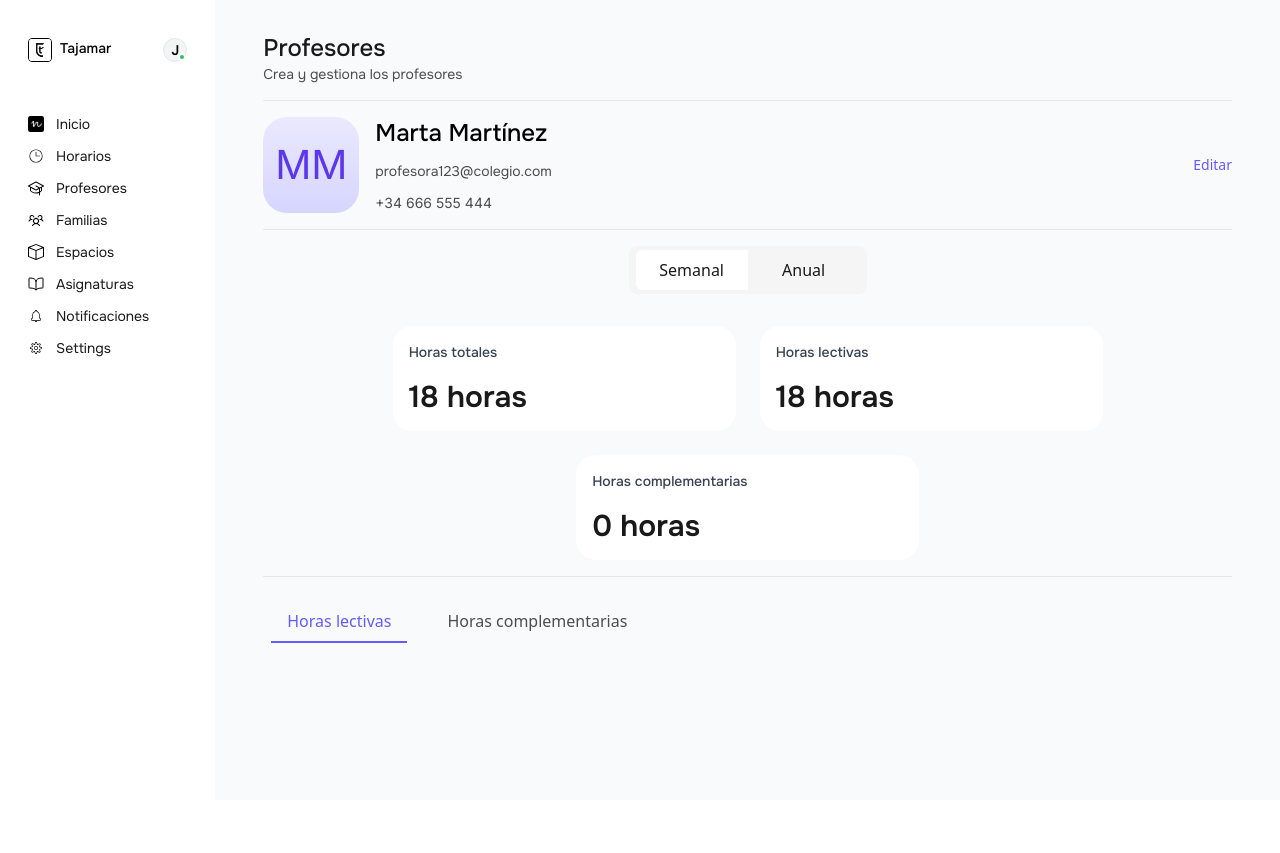
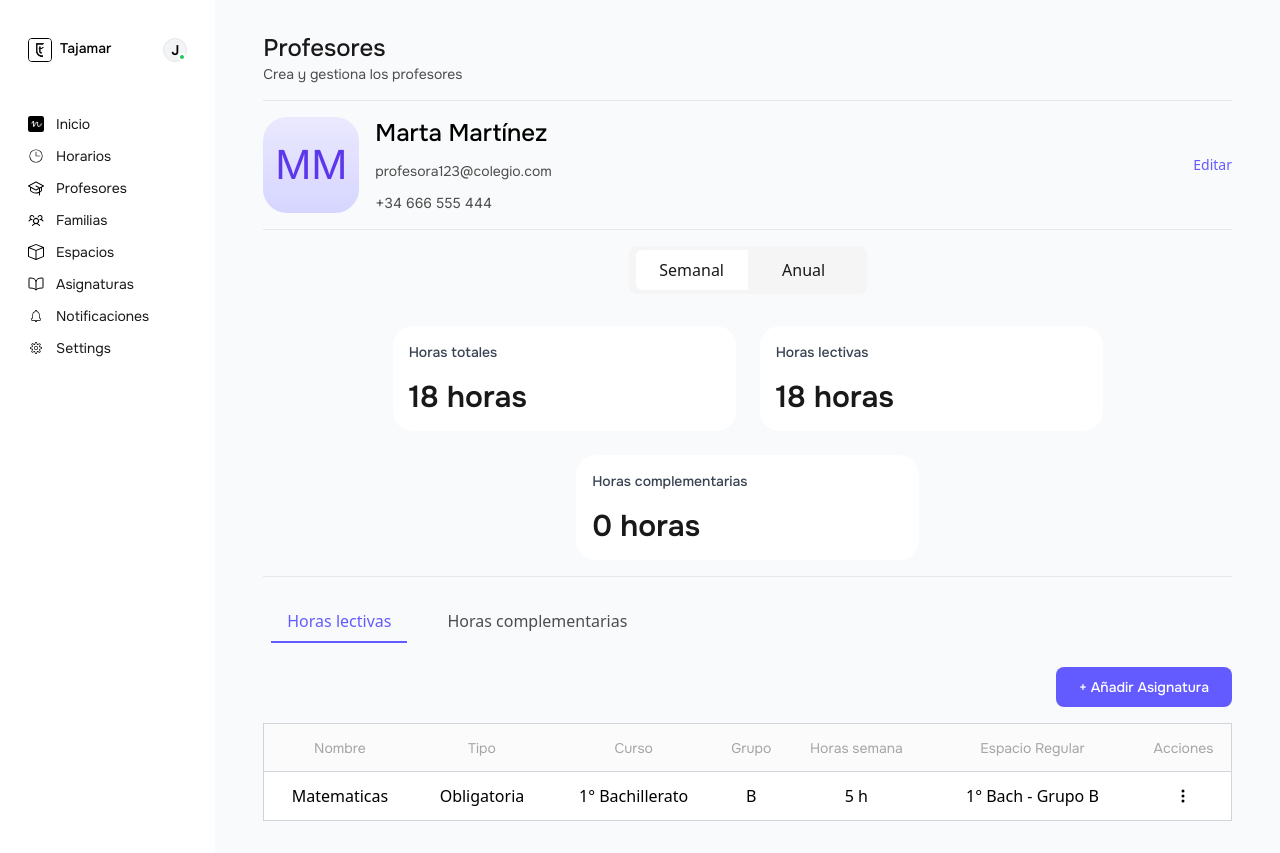
Before and after one commit to RickHalmoguera/dashboard-nuela, a React (Vite) app: page / in a window 1280 px wide. Before the commit the page ends 800 px from the top, so only its background shows below. Built offline with nearby package versions, Linux system fonts and the light colour scheme.

Commit message:
ADD: TABLE STYLE

```diff
--- a/src/components/MainContainer/TableContainer.tsx
+++ b/src/components/MainContainer/TableContainer.tsx
@@ -1,9 +1,13 @@
+import AddBtn from "../Table/AddBtn";
+import Table from "../Table/Table";
 import TableFilter from "../Table/TableFilter";
 
 export default function TableContainer(){
     return(
-        <>
+        <div className="flex flex-col gap-4">
             <TableFilter/>
-        </>
+            <AddBtn/>
+            <Table/>
+        </div>
     )
 }
--- /dev/null
+++ b/src/components/Table/AddBtn.tsx
@@ -0,0 +1,8 @@
+
+export default function AddBtn(){
+    return(
+        <button className="w-44 h-10 bg-font-nuela font-primary font-medium text-sm rounded-lg text-white self-end">
+            + Añadir Asignatura
+        </button>
+    )
+}
--- /dev/null
+++ b/src/components/Table/Table.tsx
@@ -0,0 +1,32 @@
+import { BsThreeDotsVertical } from "react-icons/bs"
+
+export default function Table(){
+    return(
+        <table className="table-auto border border-solid border-gray-300 rounded-2xl">
+            <thead>
+                <tr className="h-12 bg-table-thead ">
+                    <th className="font-primary text-table-th font-normal text-sm ">Nombre</th>
+                    <th className="font-primary text-table-th font-normal text-sm">Tipo</th>
+                    <th className="font-primary text-table-th font-normal text-sm">Curso</th>
+                    <th className="font-primary text-table-th font-normal text-sm">Grupo</th>
+                    <th className="font-primary text-table-th font-normal text-sm">Horas semana</th>
+                    <th className="font-primary text-table-th font-normal text-sm">Espacio Regular</th>
+                    <th className="font-primary text-table-th font-normal text-sm">Acciones</th>
+                </tr>
+            </thead>
+            <tbody>
+                <tr  className="h-12 text-center bg-white border-solid border border-gray-300">
+                    <td >Matematicas</td>
+                    <td >Obligatoria</td>
+                    <td >1° Bachillerato</td>
+                    <td >B</td>
+                    <td >5 h</td>
+                    <td >1° Bach - Grupo B</td>
+                    <td className=" h-12 flex items-center justify-center"><BsThreeDotsVertical/></td>
+                </tr>
+            </tbody>
+
+        </table>
+    )
+
+}
--- a/src/components/Table/TableFilter.tsx
+++ b/src/components/Table/TableFilter.tsx
@@ -1,7 +1,7 @@
 
 export default function TableFilter(){
     return(
-        <div className="flex justify-start items-center ">
+        <div className="flex justify-start items-center">
             <label className="flex items-center p-2 cursor-pointer text-font-black text-center">
                 <input type="checkbox" className="hidden peer" />
                 <span className="px-4 py-2 mr-6  text-font-nuela border-font-nuela border-b-2  peer-checked:text-font-gray text-center peer-checked:border-b-2 peer-checked:border-transparent">Horas lectivas</span>
--- a/tailwind.config.js
+++ b/tailwind.config.js
@@ -13,7 +13,11 @@ export default {
         'font-black':'#1A1919',
         'font-gray':'#4D4D4D',
         'font-nuela':'#635BFF ',
-        'toggle-gray':'#F5F5F5'
+        'toggle-gray':'#F5F5F5',
+        'table-th':'#A5A5A5',
+        'table-thead':'#FBFBFB',
+        'table-border':'#ECECEC'
+
       }
     },
     fontFamily: {
```
